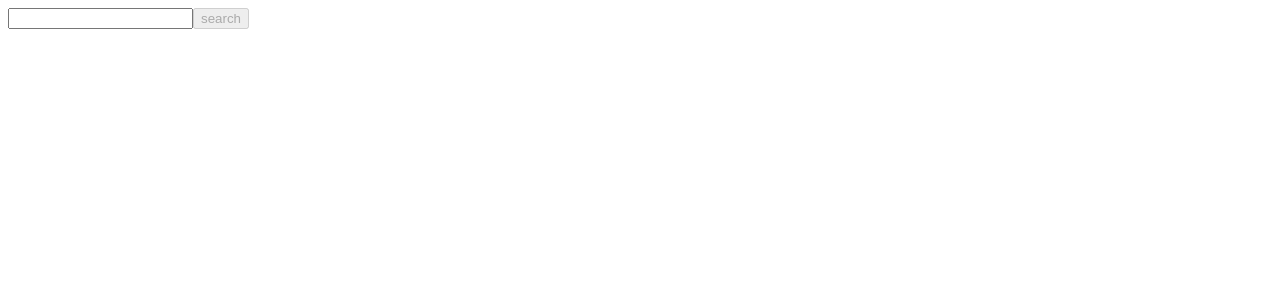
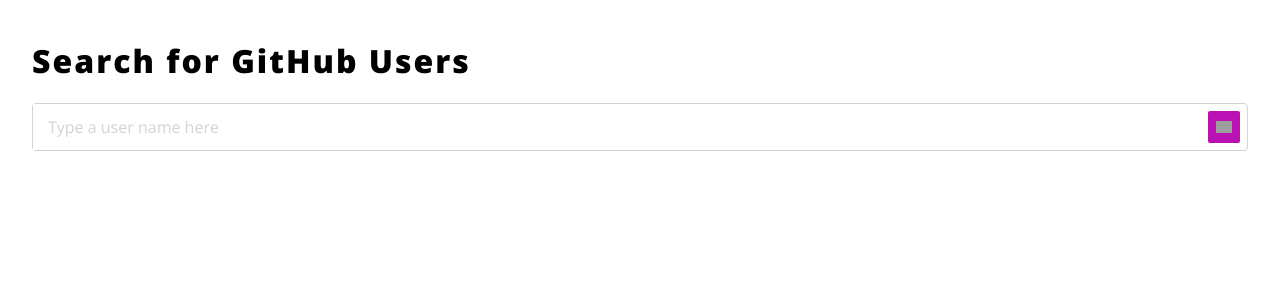
Before and after one commit to MaximKalinin/trekksoft-demo, a React app: page / in a window 1280 px wide. Shown: the top 300 px of the page. Built offline with nearby package versions, Linux system fonts and the light colour scheme; grey boxes are pictures that could not be loaded.

Commit message:
refactor: app moved to containers

```diff
--- a/src/App.tsx
+++ b/src/containers/app/index.tsx
@@ -3,6 +3,9 @@
 import { ThunkDispatch } from "@app/model";
 import { search, showPage } from "@app/store/actions";
 import { connect } from "react-redux";
+import { Input } from "@app/components";
+
+import styles from "@app/containers/app/styles.module.less";
 
 export const AppEl: FC<
   ReturnType<typeof mapStateToProps> & ReturnType<typeof mapDispatchToProps>
@@ -19,11 +22,16 @@
     }
   }, [searchStatus]);
   return (
-    <div>
-      <input value={query} onChange={(e) => setQuery(e.target.value)} />
-      <button disabled={!query} onClick={() => searchAction(query)}>
-        search
-      </button>
+    <div className={styles.app}>
+      <h1 className={styles.header}>Search for GitHub Users</h1>
+      <Input
+        placeholder="Type a user name here"
+        value={query}
+        onChange={(e) => setQuery(e.target.value)}
+        className={styles.input}
+        searchDisabled={!query}
+        onSearch={() => searchAction(query)}
+      />
       {pageStatus === "ready" && (
         <div>
           {page.map(({ id, avatar_url }) => (
--- /dev/null
+++ b/src/containers/app/styles.module.less
@@ -0,0 +1,15 @@
+.app {
+  margin: 40px 32px;
+}
+
+.header {
+  display: block;
+  max-width: 80%;
+  line-height: 130%;
+  letter-spacing: 2px;
+}
+
+.input {
+  width: 100%;
+  box-sizing: border-box;
+}
--- a/src/index.tsx
+++ b/src/index.tsx
@@ -5,7 +5,8 @@
 import { reducer } from "@app/store/reducer";
 import { Provider } from "react-redux";
 
-import { App } from "@app/App";
+import { App } from "@app/containers/app";
+import "@app/global.styles.less";
 
 const store = createStore(reducer, applyMiddleware(thunk));
 
```
